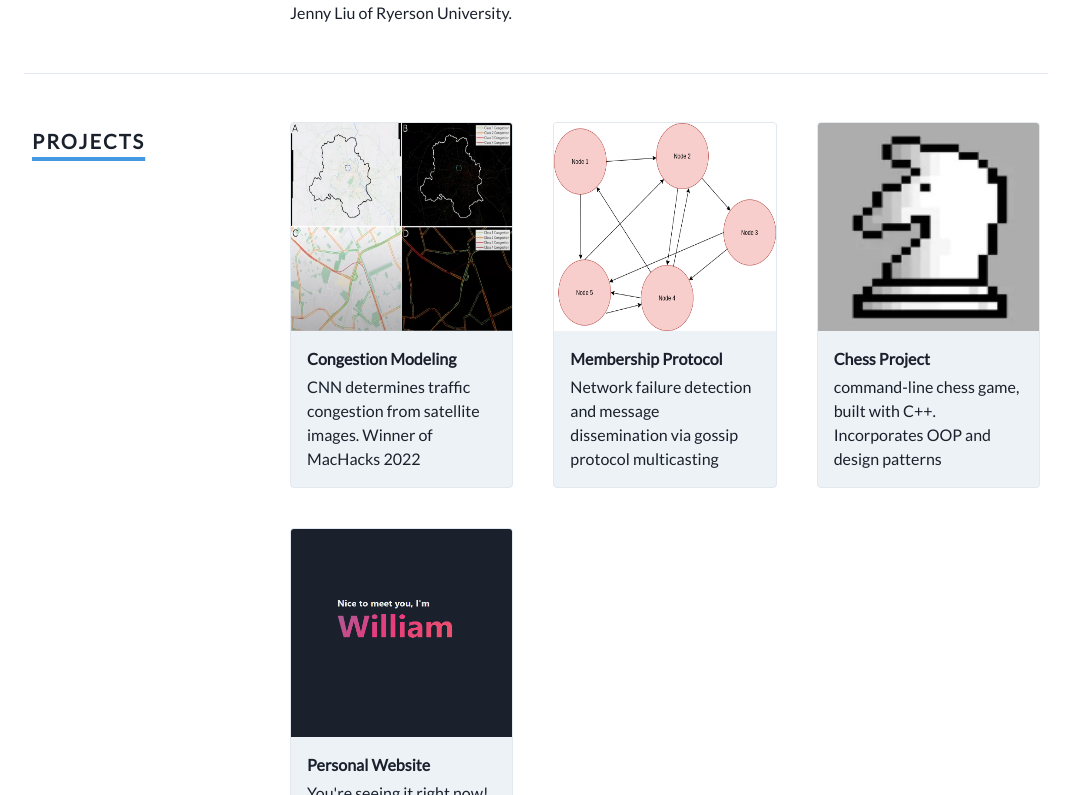
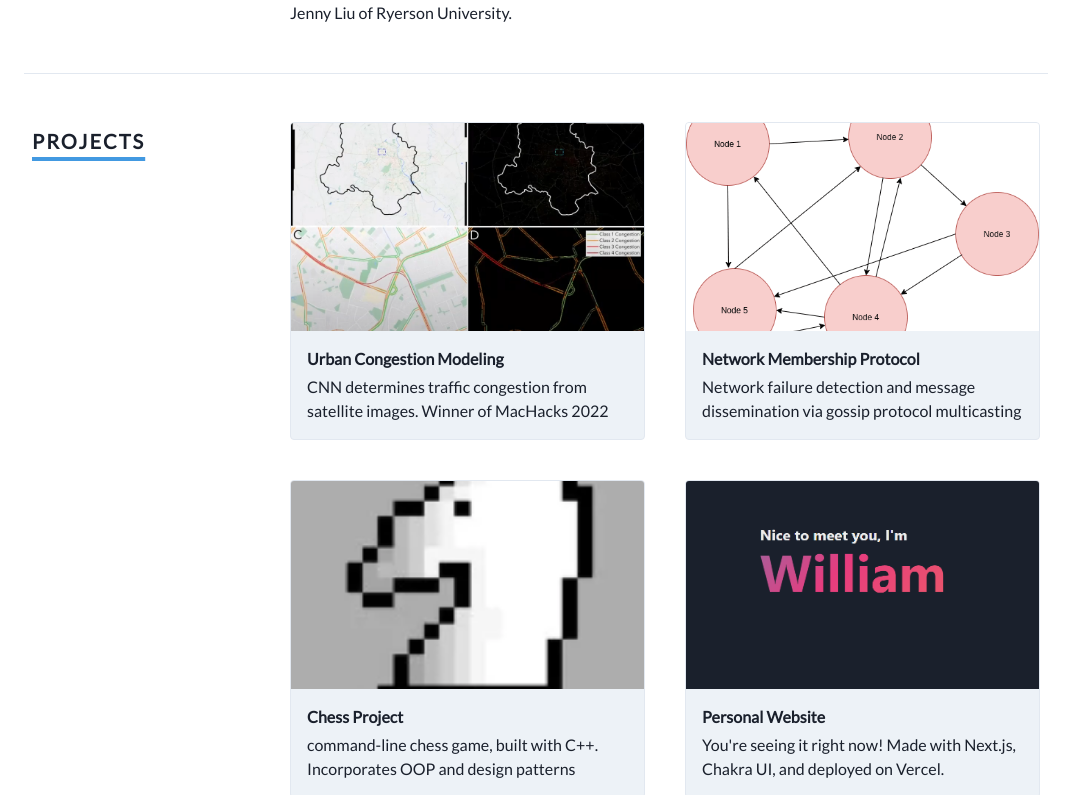
Before and after one commit to wx02shi/personal-website, a Next.js app: page / in a window 1280 px wide. Shown: the part 2325-3120 px from the top of the page, without its empty margins (104-1175 px from the left). Built offline with nearby package versions, Linux system fonts and the light colour scheme.

Commit message:
fix projects view

```diff
--- a/components/Projects/Projects.js
+++ b/components/Projects/Projects.js
@@ -4,8 +4,8 @@ import ProjectCard from "../../layouts/ProjectCard/ProjectCard";
 import { Grid, GridItem, VStack } from "@chakra-ui/layout";
 
 const listProjects = [
-    { img: "congestion.png", title: "Congestion Modeling", text: "CNN determines traffic congestion from satellite images. Winner of MacHacks 2022", link: "https://devpost.com/software/using-context-aware-cnn-to-model-congestion-in-urban-areas" },
-    { img: "nodes.png", title: "Membership Protocol", text: "Network failure detection and message dissemination via gossip protocol multicasting", link: "https://devpost.com/software/using-context-aware-cnn-to-model-congestion-in-urban-areas" },
+    { img: "congestion.png", title: "Urban Congestion Modeling", text: "CNN determines traffic congestion from satellite images. Winner of MacHacks 2022", link: "https://devpost.com/software/using-context-aware-cnn-to-model-congestion-in-urban-areas" },
+    { img: "nodes.png", title: "Network Membership Protocol", text: "Network failure detection and message dissemination via gossip protocol multicasting", link: "https://devpost.com/software/using-context-aware-cnn-to-model-congestion-in-urban-areas" },
     { img: "chess.png", title: "Chess Project", text: "command-line chess game, built with C++. Incorporates OOP and design patterns", link: "https://github.com/wx02shi/chess-command-line" },
     { img: "personal.png", title: "Personal Website", text: "You're seeing it right now! Made with Next.js, Chakra UI, and deployed on Vercel.", link: "https://github.com/wx02shi/personal-website" },
 ]
@@ -14,9 +14,9 @@ const Projects = () => {
   return (
     <Section title="Projects" separator>
       <VStack spacing={2} align="start">
-        <Grid templateColumns="repeat(6, 1fr)" gap={10} w="100%">
+        <Grid templateColumns="repeat(4, 1fr)" gap={10} w="100%">
           {listProjects.map((sk, i) => (
-            <GridItem colSpan={{ base: 3, lg: 2 }} key={i}>
+            <GridItem colSpan={{ base: 2, lg: 2 }} key={i} >
               <ProjectCard img={sk.img} title={sk.title} text={sk.text} link={sk.link} />
             </GridItem>
           ))}
--- a/layouts/ProjectCard/ProjectCard.js
+++ b/layouts/ProjectCard/ProjectCard.js
@@ -21,6 +21,7 @@ const ProjectCard = ({ img, title, text, link }) => {
           alt={text}
           bg={useColorModeValue("white", "gray.800")}
           boxSize="13rem"
+          objectFit="cover"
           w="100%"
         />
       </LinkOverlay>
```
